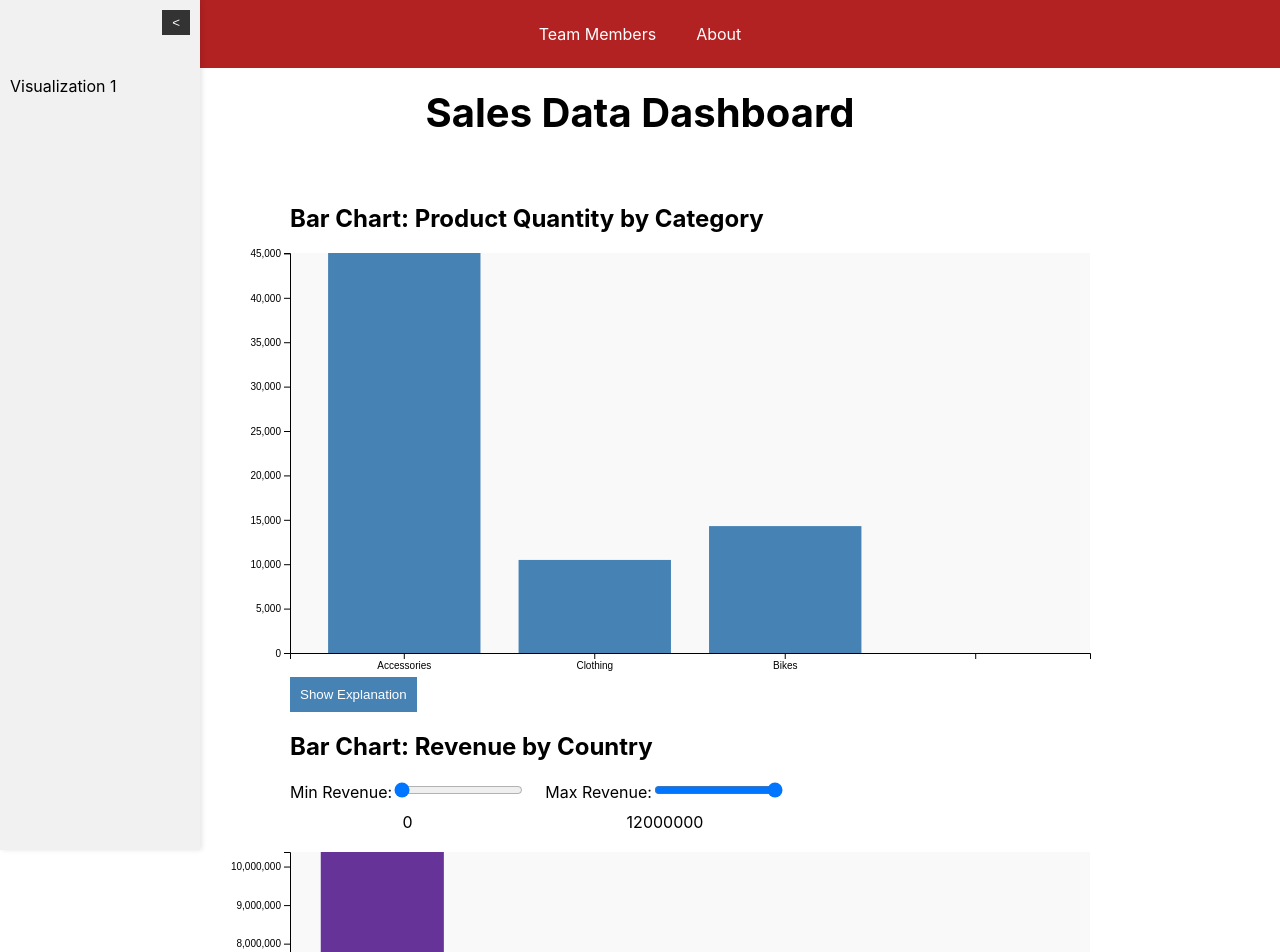
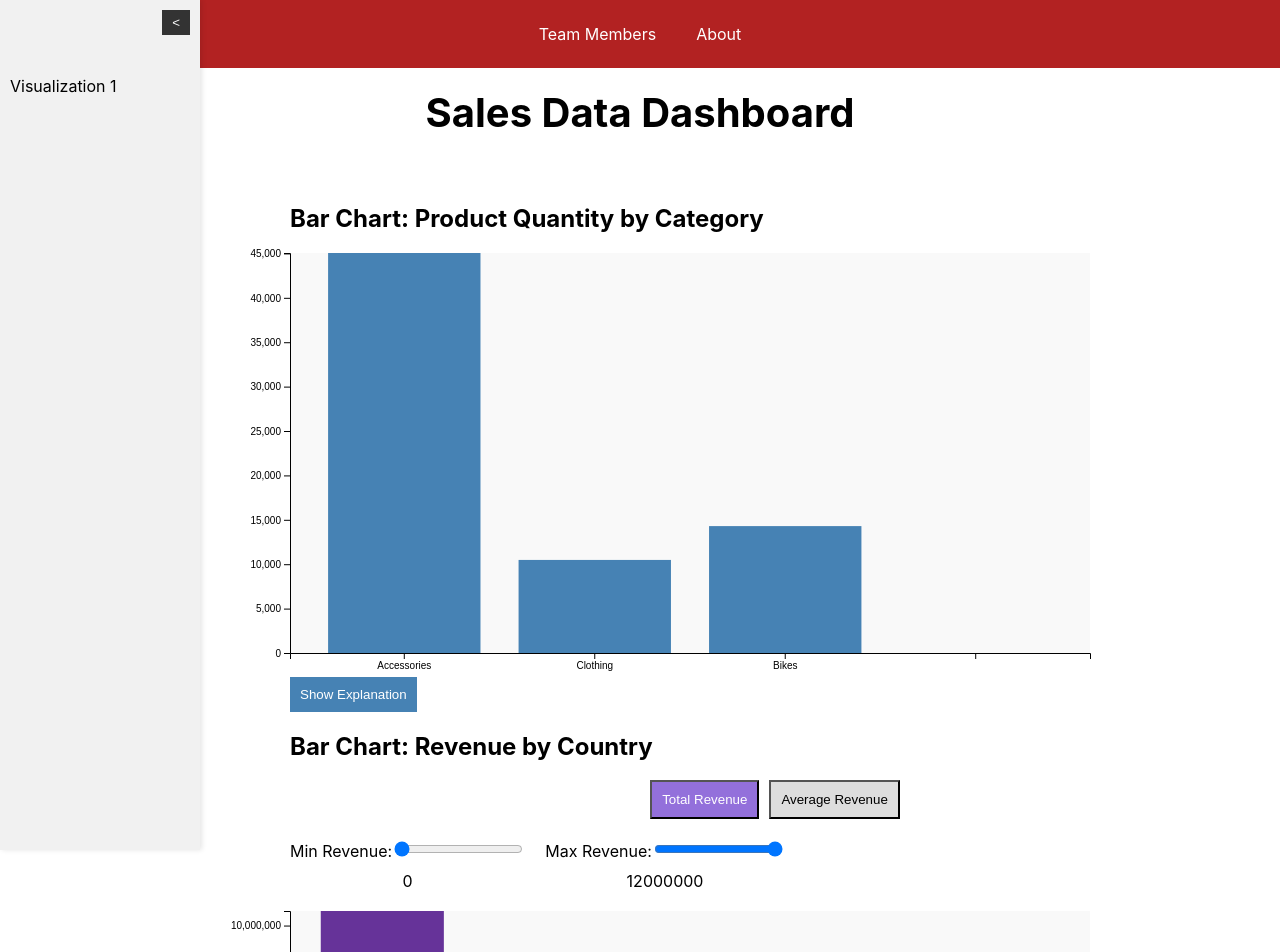
Before and after one commit to TeddyDiallo/visual_analytics_project, a React (Create React App) app in the folder visualization_app/: page / in a window 1280 px wide. Shown: the top 952 px of the page. Built offline with nearby package versions, Linux system fonts and the light colour scheme.

Commit message:
Added avg/total toggle and visual response for clickability

```diff
--- a/visualization_app/src/RevByCountry.js
+++ b/visualization_app/src/RevByCountry.js
@@ -1,15 +1,18 @@
 import React, { useEffect, useRef, useState } from 'react';
 import * as d3 from 'd3';
 
-//TODO: FILTER BY REVENUE RANGE, ADJUST X AXIS LABELS
 const RevByCountryBar = () => {
     const svgRef = useRef();
     const [data, setData] = useState([]);
     // Use this to track which country is expanded (if any), default is none and will generate main view
     const [expandedCountry, setExpandedCountry] = useState(null);
     // Use these to track and set the range of revenue vals to display
+    // TODO IN FUTURE: get maxRevenue to dynamically reset its max value
+    // when the mode is changed to average instead of total
     const [minRevenue, setMinRevenue] = useState(0);
     const [maxRevenue, setMaxRevenue] = useState(12000000);
+    // Use this to track whether displaying total or average revenue
+    const [revMode, setRevMode] = useState('total');
 
     // Fetch CSV Data
     useEffect(() => {
@@ -46,16 +49,20 @@ const RevByCountryBar = () => {
         );
 
         // Sets up a view for revenue x country by leaving state tuples out of this separate data
-        const countryData = Array.from(processedData, ([country, { totalRevenue }]) => ({
+        // Also checks for the revenue display mode (avg or total)
+        const countryData = Array.from(processedData, ([country, { totalRevenue, states }]) => ({
           country,
-          totalRevenue
+          rev: revMode === 'total'
+            ? totalRevenue
+            : totalRevenue / data.filter(d => d['Country'] === country).length || 0,
+          stateCt: states.length,
         }));
 
         // Determine here whether country or state view (need this bc of slider addition)
         if (!expandedCountry) {
           // Filter country data by revenue range (specified by sliders)
           const filteredData = countryData.filter(
-            d => d.totalRevenue >= minRevenue && d.totalRevenue <= maxRevenue
+            d => d.rev >= minRevenue && d.rev <= maxRevenue
           );
 
           // X-scale setting countries on x axis from overview/country-only data
@@ -66,7 +73,7 @@ const RevByCountryBar = () => {
 
           //Y-scale setting revenue on y axis
           const y = d3.scaleLinear()
-            .domain([0, d3.max(filteredData, d => d.totalRevenue)])
+            .domain([0, d3.max(filteredData, d => d.rev)])
             .range([400, 0]);
 
           // Clear previous elements
@@ -89,10 +96,19 @@ const RevByCountryBar = () => {
             .append('rect')
             .attr('class', 'bar')
             .attr('x', d => x(d.country))
-            .attr('y', d => y(d.totalRevenue))
+            .attr('y', d => y(d.rev))
             .attr('width', x.bandwidth())
-            .attr('height', d => 400 - y(d.totalRevenue))
+            .attr('height', d => 400 - y(d.rev))
             .attr('fill', 'rebeccapurple')
+            // Highlight bars that are clickable when mouse hovers
+            // (Could not get the check for states length working)
+            .on("mouseover", function(d,i) {
+              d3.select(this)
+              .style("fill", "mediumpurple")
+            }).on("mouseout", function() {
+              d3.select(this)
+              .style("fill", "rebeccapurple")
+            })
             .on('click', (event, d) => {
               // Sets expanded country to the chosen country (and prompts vis to refresh)
               setExpandedCountry(d.country);
@@ -103,9 +119,16 @@ const RevByCountryBar = () => {
           // Search processed dataset and pull the total revenue and state/revenue tuples for each country
           const countryData = processedData.find(([c]) => c === expandedCountry)[1];
           // Get the state tuples isolated from the country
-          const states = countryData.states;
+          const states = countryData.states.map(([state, revenue]) =>({
+            state,
+            rev: revMode === 'total'
+              ? revenue
+              : revenue / data.filter(d => d['State'] === state).length || 0,
+          }));
           // Filter states by revenue specified on sliders
-          const filteredStates = states.filter(([, revenue]) => revenue >= minRevenue && revenue <= maxRevenue);
+          const filteredStates = states.filter(
+            d => d.rev >= minRevenue && d.rev <= maxRevenue
+          );
 
           // Don't bother expanding if there's no states, or only 1 state, listed. This will not be engaging or fun.
           if (states.length <= 1) {
@@ -115,13 +138,13 @@ const RevByCountryBar = () => {
             // Define x scale
             const stateX = d3.scaleBand()
               // Get state names for x axis
-              .domain(filteredStates.map(d => d[0]))
+              .domain(filteredStates.map(d => d.state))
               .range([0, 800])
               .padding(0.1);
 
             const stateY = d3.scaleLinear()
               // Max y val is max value of any state's revenue from the list of tuples
-              .domain([0, d3.max(filteredStates, ([, revenue]) => revenue)])
+              .domain([0, d3.max(filteredStates, d=> d.rev)])
               .range([400, 0]);
 
 
@@ -146,10 +169,10 @@ const RevByCountryBar = () => {
               .enter()
               .append('rect')
               .attr('class', 'state-bar')
-              .attr('x', d => stateX(d[0]))
-              .attr('y', d => stateY(d[1]))
+              .attr('x', d => stateX(d.state))
+              .attr('y', d => stateY(d.rev))
               .attr('width', stateX.bandwidth())
-              .attr('height', d => 400 - stateY(d[1]))
+              .attr('height', d => 400 - stateY(d.rev))
               .attr('fill', 'mediumpurple');
 
             // Back button to leave states view
@@ -160,6 +183,13 @@ const RevByCountryBar = () => {
               .style("cursor", "pointer")
               .style("fill", "rebeccapurple")
               .text("Back")
+              .on("mouseover", function(d,i) {
+                d3.select(this)
+                .style("fill", "mediumpurple")
+              }).on("mouseout", function() {
+                d3.select(this)
+                .style("fill", "rebeccapurple")
+              })
               .on("click", () => {
                 // Reset expanded country when button is clicked
                 setExpandedCountry(null);
@@ -167,13 +197,43 @@ const RevByCountryBar = () => {
             }
         }
       }
-    }, [data, expandedCountry, minRevenue, maxRevenue]);  // Re-render when data, expandedCountry, or revenue range changes
+    }, [data, expandedCountry, minRevenue, maxRevenue, revMode]);  // Re-render when data, expandedCountry, or revenue range changes
 
     // Sliders are above chart
     // Name of slider is to the left of the slider,
     // value is below the slider
+    // Toggle for average vs. total revenue is to top-right of sliders
     return (
       <div>
+        <div style={{ marginBottom: '20px', textAlign: 'center' }}>
+          <button
+          // This is the total revenue by country/state button (makes chart
+          // show the total revenue for an entity)
+            onClick={() => setRevMode('total')}
+            style={{
+              backgroundColor: revMode === 'total' ? 'mediumpurple' : '#ddd',
+              color: revMode === 'total' ? 'white' : 'black',
+              marginRight: '10px',
+              padding: '10px',
+              cursor: 'pointer'
+            }}
+          >
+            Total Revenue
+          </button>
+          <button
+          // This is the avg revenue by country/state button (shows avg revenue
+          // divided by transactions for the given entity)
+            onClick={() => setRevMode('average')}
+            style={{
+              backgroundColor: revMode === 'average' ? 'mediumpurple' : '#ddd',
+              color: revMode === 'average' ? 'white' : 'black',
+              padding: '10px',
+              cursor: 'pointer'
+            }}
+          >
+            Average Revenue
+          </button>
+        </div>
         <div style={{ marginBottom: '20px' }}>
           <div style={{ display: 'flex', alignItems: 'center', gap: '20px' }}>
             <div style={{ textAlign: 'center' }}>
```
